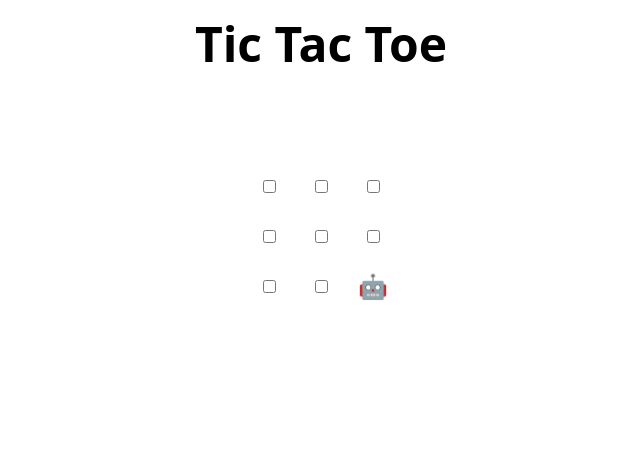
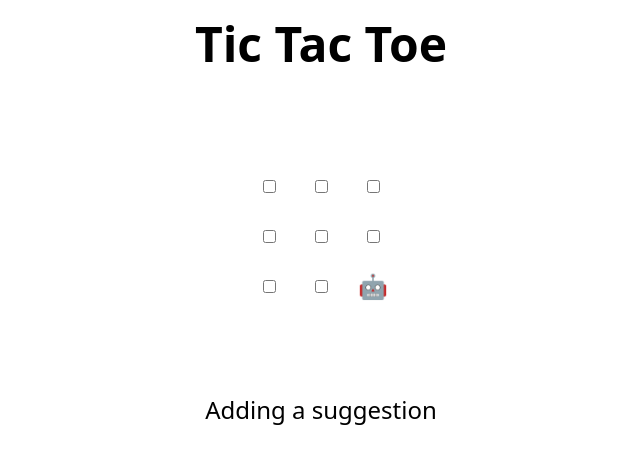
Before and after one commit to karen-nakaoka/skills-review-pull-requests, a plain HTML site: page index.html in a window 1280 px wide. Shown: the whole page, without its empty margins (319-959 px from the left). Drawn offline with Linux system fonts and the light colour scheme.

Commit message:
Update index.html
uau

```diff
--- a/index.html
+++ b/index.html
@@ -48,7 +48,7 @@
 </table>
 
 <h2 hidden>Game over, refresh to play again 🧑‍💻 🤖!</h2>
-
+Adding a suggestion
 <script>
   // Initialization
   const boxes = Array.from(document.querySelectorAll("td"));
```
